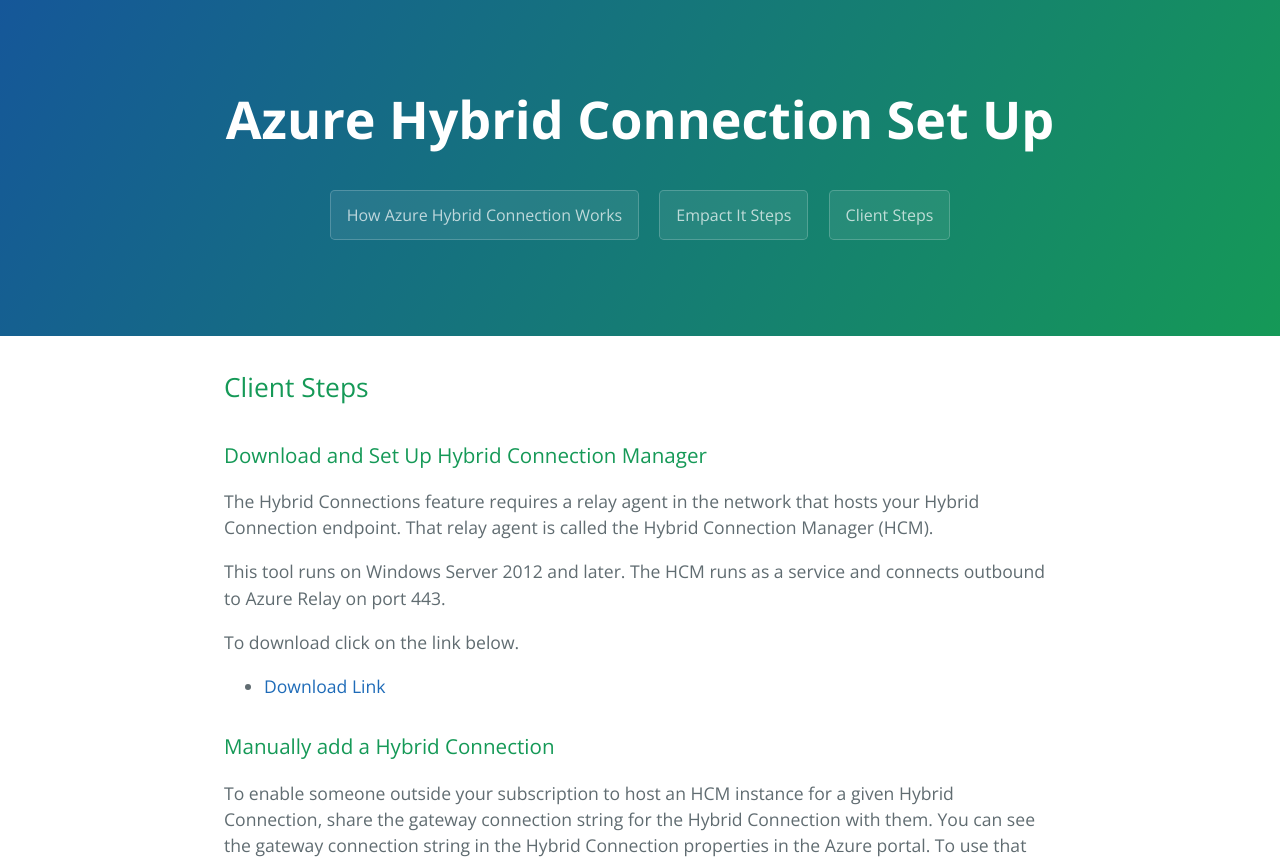
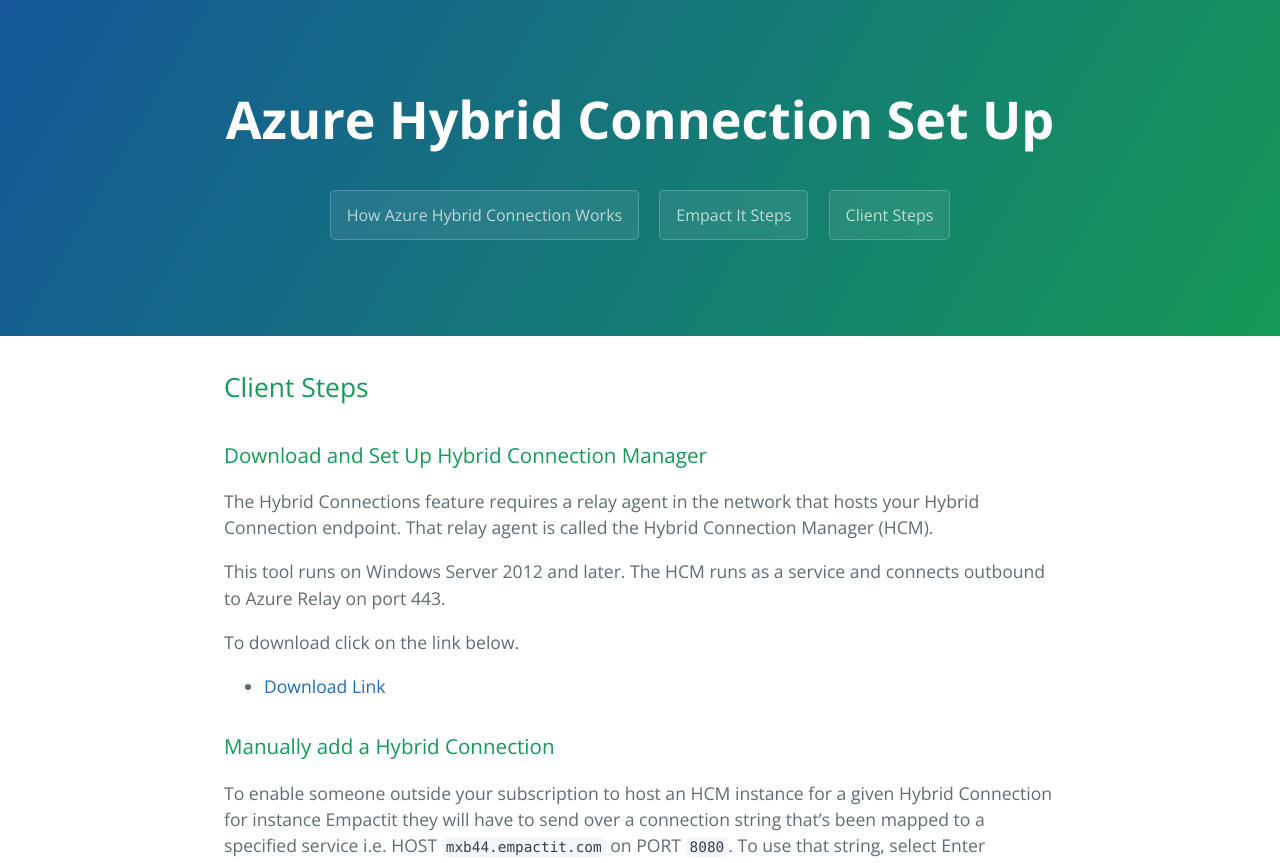
Before and after one commit to PrimeDev-team/azure-hybrid-connections, a Jekyll site: the page built from client-steps.md, in a window 1280 px wide. Shown: the top 863 px of the page. Built offline with Jekyll 4.4.1, drawn with Linux system fonts in a browser that asks for light colours; some of the changed text lies outside the part shown.

Commit message:
Update client-steps.md

```diff
--- a/client-steps.md
+++ b/client-steps.md
@@ -16,6 +16,6 @@ To download click on the link below.
 * [Download Link](https://download.microsoft.com/download/0/E/4/0E48D57B-C563-4877-8ACB-CB740C7C6A78/HybridConnectionManager.msi)
 
 ### Manually add a Hybrid Connection
-To enable someone outside your subscription to host an HCM instance for a given Hybrid Connection, share the gateway connection string for the Hybrid Connection with them. You can see the gateway connection string in the Hybrid Connection properties in the Azure portal. To use that string, select Enter Manually in the HCM, and paste in the gateway connection string.
+To enable someone outside your subscription to host an HCM instance for a given Hybrid Connection for instance Empactit they will have to send over a connection string that's been mapped to a specified service i.e. HOST `mxb44.empactit.com` on PORT `8080`. To use that string, select Enter Manually in the HCM, and paste in the gateway connection string.
 
 ![Manually add a connection string](https://docs.microsoft.com/en-us/azure/app-service/media/app-service-hybrid-connections/hybridconn-manual.png)
```
